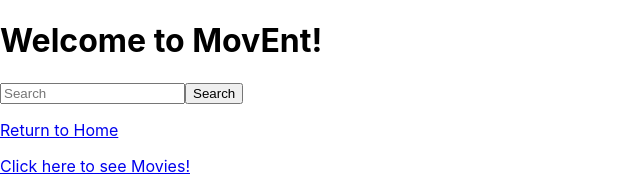
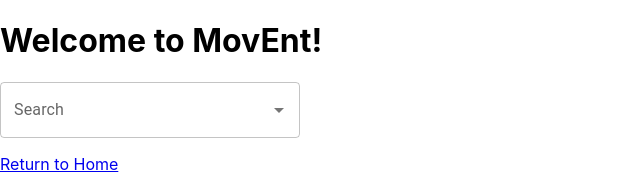
Before and after one commit to stevenmck97/movent, a React (Create React App) app: page /tv in a window 1280 px wide. Shown: the top 188 px of the page, without its empty margins (0-640 px from the left). Built offline with nearby package versions, Linux system fonts and the light colour scheme; no server answers.

Commit message:
Updated search to fetch data on every keystroke. Links to detail page when clicked

```diff
--- a/package.json
+++ b/package.json
@@ -13,6 +13,7 @@
     "react-dom": "^18.2.0",
     "react-router-dom": "^6.3.0",
     "react-scripts": "5.0.1",
+    "uniqid": "^5.4.0",
     "web-vitals": "^2.1.4"
   },
   "scripts": {
--- a/src/App.js
+++ b/src/App.js
@@ -11,16 +11,15 @@ import Search from "./components/Search";
 function App() {
   const [faveMovies, setFaveMovies] = useState([]);
   const [faveTvShows, setFaveTvShows] = useState([]);
-  const [searchQuery, setSearchQuery] = useState("");
 
-  console.log(searchQuery);
+  // console.log(searchQuery);
 
   return (
     <div className="App">
       <h1>Welcome to MovEnt!</h1>
 
-      <Search setSearchQuery={setSearchQuery} />
       <BrowserRouter>
+        <Search />
         <Link to="/">
           <p>Return to Home</p>
         </Link>
--- a/src/api/tmdb.js
+++ b/src/api/tmdb.js
@@ -1,7 +1,7 @@
-export const getPopularMovies = async (page) => {
+export const getPopularMovies = async () => {
   try {
     const res = await fetch(
-      `https://api.themoviedb.org/3/movie/popular?api_key=${process.env.REACT_APP_TMDB_KEY}&language=en-US&page=${page}`
+      `https://api.themoviedb.org/3/movie/popular?api_key=${process.env.REACT_APP_TMDB_KEY}&language=en-US&`
     );
     const json = await res.json();
     return json.results;
--- a/src/components/Search.js
+++ b/src/components/Search.js
@@ -1,27 +1,57 @@
-import { useState } from "react";
+import { useEffect, useState } from "react";
+import { searchContent as getSearchContent } from "../api/tmdb";
+import TextField from "@mui/material/TextField";
+import Autocomplete from "@mui/material/Autocomplete";
+import { Link } from "react-router-dom";
+import { Box } from "@mui/material";
 
-const Search = ({ setSearchQuery }) => {
+const Search = () => {
   const [queryChange, setQueryChange] = useState("");
+  const [searchResults, setSearchResults] = useState([]);
 
-  const handleChange = (e) => {
-    setQueryChange(e.target.value);
-  };
+  useEffect(() => {
+    getSearchContent(queryChange)
+      .then((data) => {
+        setSearchResults([...data]);
+      })
+      .catch((error) => {
+        console.log(error);
+      });
+  }, [queryChange]);
 
-  const handleSearch = () => {
-    setSearchQuery(queryChange);
+  const handleChange = (e, v) => {
+    setQueryChange(v);
   };
 
   return (
-    <div className="search">
-      <input
-        onChange={handleChange}
-        type="text"
-        name="search"
-        placeholder="Search"
+    <div>
+      <Autocomplete
+        onInputChange={handleChange}
+        id="combo-box-demo"
+        getOptionLabel={(searchResults) =>
+          searchResults.name || searchResults.title
+        }
+        options={searchResults}
+        renderOption={(props, searchResults) => {
+          return (
+            <Link
+              to={`/${searchResults.title ? "movies" : "tv"}/${
+                searchResults.id
+              }`}
+            >
+              <Box component="li" {...props}>
+                {searchResults.name || searchResults.title}
+              </Box>
+            </Link>
+          );
+        }}
+        sx={{ width: 300 }}
+        isOptionEqualToValue={(option, value) => option.name === value.name}
+        noOptionsText="No results found"
+        renderInput={(params) => (
+          <TextField {...params} label="Search" variant="outlined" />
+        )}
       />
-      <button name="search" onClick={handleSearch}>
-        Search
-      </button>
     </div>
   );
 };
--- a/src/pages/MovieDetail.js
+++ b/src/pages/MovieDetail.js
@@ -37,8 +37,6 @@ const MovieDetail = ({ faveMovies, setFaveMovies }) => {
 
     // setFaveMovies([...faveMovies, details]);
   };
-
-  console.log(faveMovies);
 
   return (
     <div>
--- a/src/pages/MovieList.js
+++ b/src/pages/MovieList.js
@@ -16,7 +16,6 @@ const MovieList = () => {
       setMovies([...movieData]);
     });
   }, [listChoice]);
-  console.log(movies);
 
   const handleListChoice = (e) => {
     e.preventDefault();
--- a/src/pages/PersonDetail.js
+++ b/src/pages/PersonDetail.js
@@ -13,8 +13,6 @@ const PersonDetail = () => {
     getPersonDetails(id).then((person) => setPerson(person));
     getPersonCredits(id).then((credits) => setCredits(credits));
   }, [id]);
-
-  console.log(credits);
 
   return (
     <div>
--- a/src/pages/TvDetails.js
+++ b/src/pages/TvDetails.js
@@ -30,8 +30,7 @@ const TvDetail = () => {
     getTvShowActors(id).then((actors) => setPeople(actors));
     window.scrollTo(0, 0);
   }, [id]);
-  //   console.log(details);
-  console.log(people);
+  //   console.log(details)
 
   return (
     <div>
--- a/src/pages/TvList.js
+++ b/src/pages/TvList.js
@@ -14,7 +14,6 @@ const TvList = () => {
       setTvShows([...tvShowData]);
     });
   }, [listChoice]);
-  console.log(tvShows);
 
   const handleListChoice = (e) => {
     e.preventDefault();
```
Also changed, not shown: 1 other file (tests, documents, lock files or other folders).
